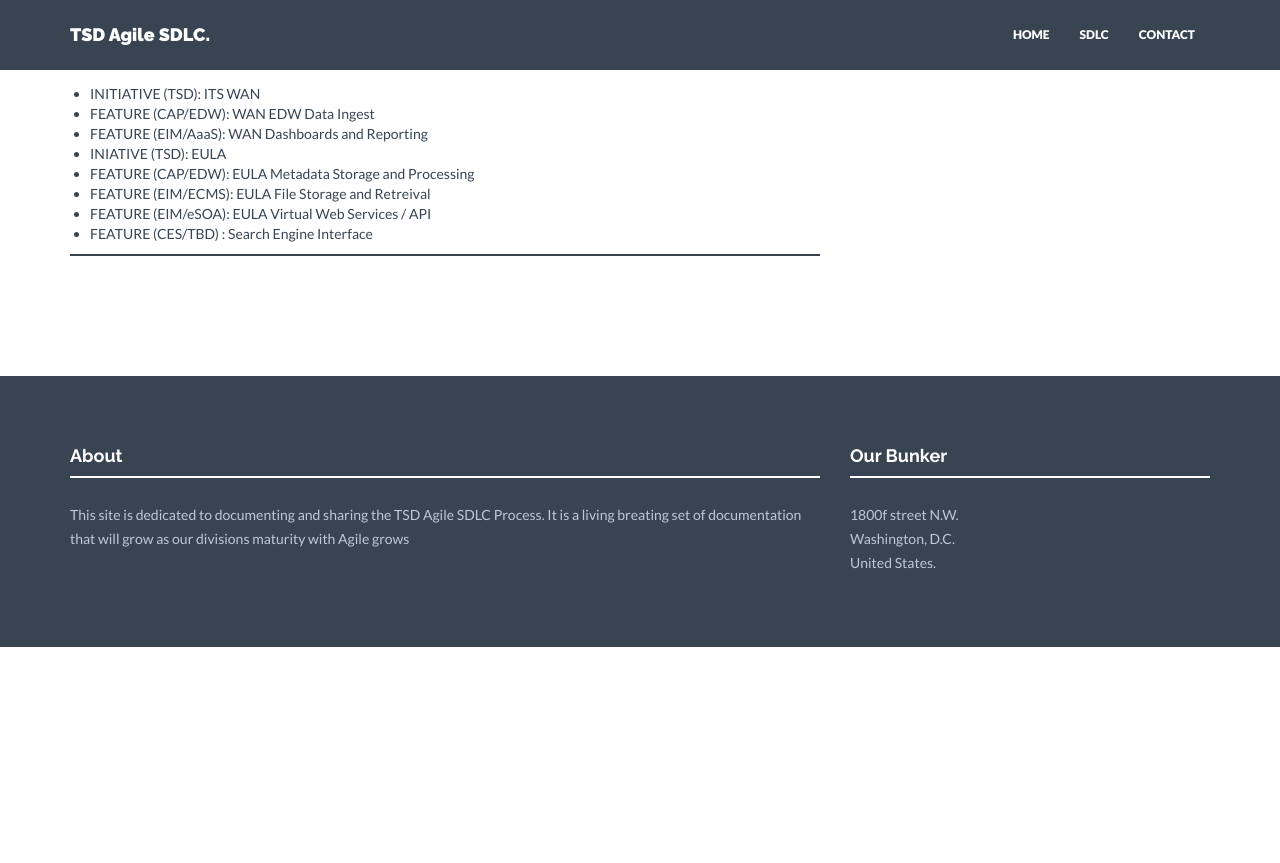
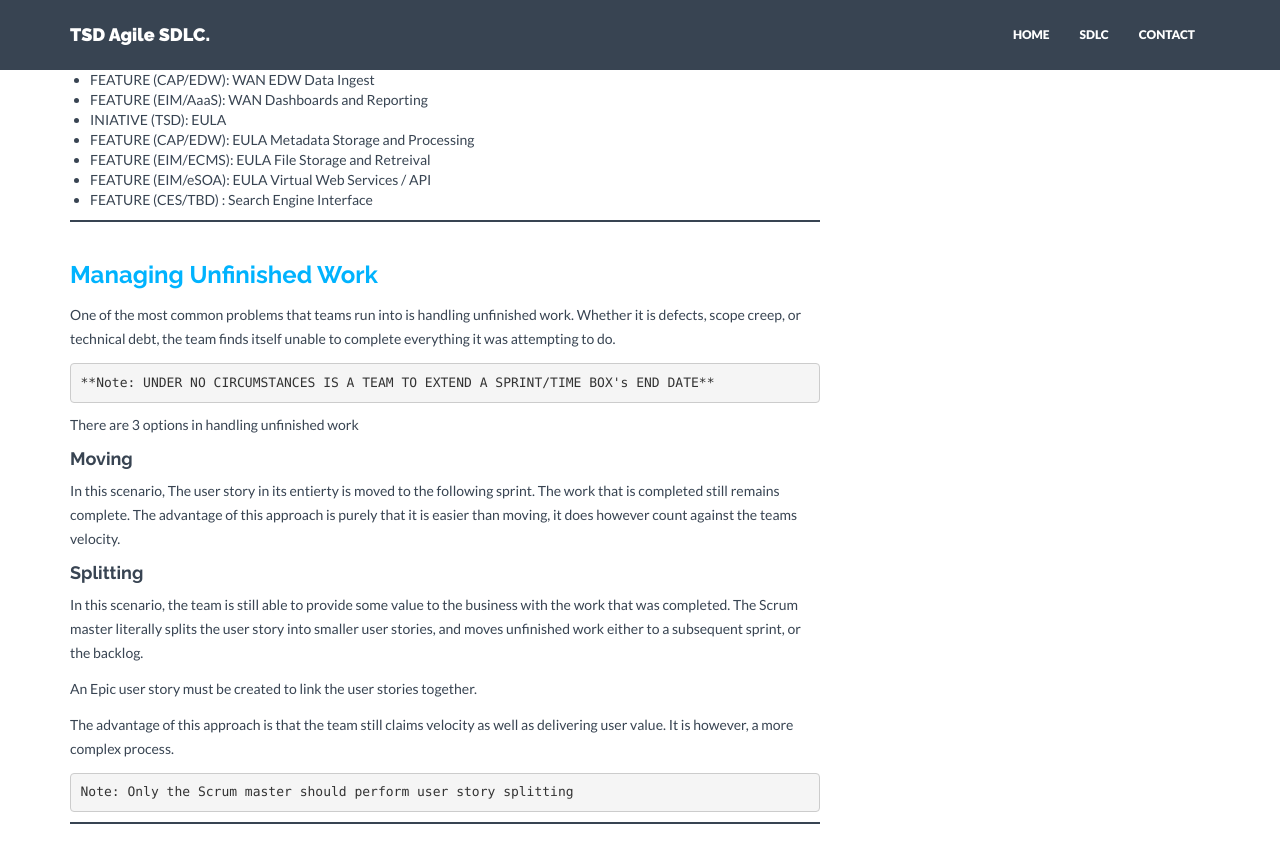
Before and after one commit to GSA/tsd-agile-sdlc, a Jekyll site: the page built from sdlc.html, in a window 1280 px wide and 900 px high, scrolled down 7630 px. Shown: the top 863 px of the window. Built offline with Jekyll 4.4.1, drawn with Linux system fonts in a browser that asks for light colours; nearby versions of some CDN libraries; before the commit the page ends 8277 px from its top, so only the background shows below that; some of the changed text lies outside the part shown.

Commit message:
Added Managing Unfinished Work section

```diff
--- /dev/null
+++ b/_posts/sdlc/2015-06-10-managing-unfinished-work.markdown
@@ -0,0 +1,38 @@
+---
+layout: item
+title:  "Managing Unfinished Work"
+date:   2015-06-10 16:54:46
+author: David Larrimore
+categories:
+- sdlc
+img:
+thumb:
+---
+
+
+One of the most common problems that teams run into is handling unfinished work. Whether it is defects, scope creep, or technical debt, the team finds itself unable to complete everything it was attempting to do.
+
+
+    **Note: UNDER NO CIRCUMSTANCES IS A TEAM TO EXTEND A SPRINT/TIME BOX's END DATE**
+
+
+There are 3 options in handling unfinished work
+
+
+#### Moving
+
+
+In this scenario, The user story in its entierty is moved to the following sprint. The work that is completed still remains complete. The advantage of this approach is purely that it is easier than moving, it does however count against the teams velocity.
+
+
+
+#### Splitting
+
+In this scenario, the team is still able to provide some value to the business with the work that was completed. The Scrum master literally splits the user story into smaller user stories, and moves unfinished work either to a subsequent sprint, or the backlog.
+
+An Epic user story must be created to link the user stories together.
+
+The advantage of this approach is that the team still claims velocity as well as delivering user value. It is however, a more complex process.
+
+
+    Note: Only the Scrum master should perform user story splitting
--- a/_posts/sdlc/2015-06-15-sprint-management.markdown
+++ b/_posts/sdlc/2015-06-15-sprint-management.markdown
@@ -18,9 +18,13 @@ thumb: sdlc01.png
 * Sprints may be re-baselined, but must not break normal time-box. So if a re-baseline is performed mid-sprint, the re-baselined sprint can only be a half-sprint long.
 * Team member capacity must be determined during sprint planning. Team member capacity should be based upon 85% of committed work hours.
 * Team members should not be assigned more that 100% of their available capacity.
-* If a user story is not completed and accepted at the end of a sprint, regardless of the progress the team made, it does not count towards velocity.
-* If a user story is not completed at the end of a sprint, the SCRUM Master may elect to “Split” the user story into smaller user stories that can be completed over multiple sprints to claim some success. This approach should only be used when it is determined early that a user story will not be completed by the end of a sprint.
 * Sprint re-baselining must be approved by the Business owner and  TSD Branch Chief.
+
+
+#### Managing Unfinshed Work
+
+**Please see Unfinished Work section.**
+
 
 
 #### Sprint Naming Conventions
```
